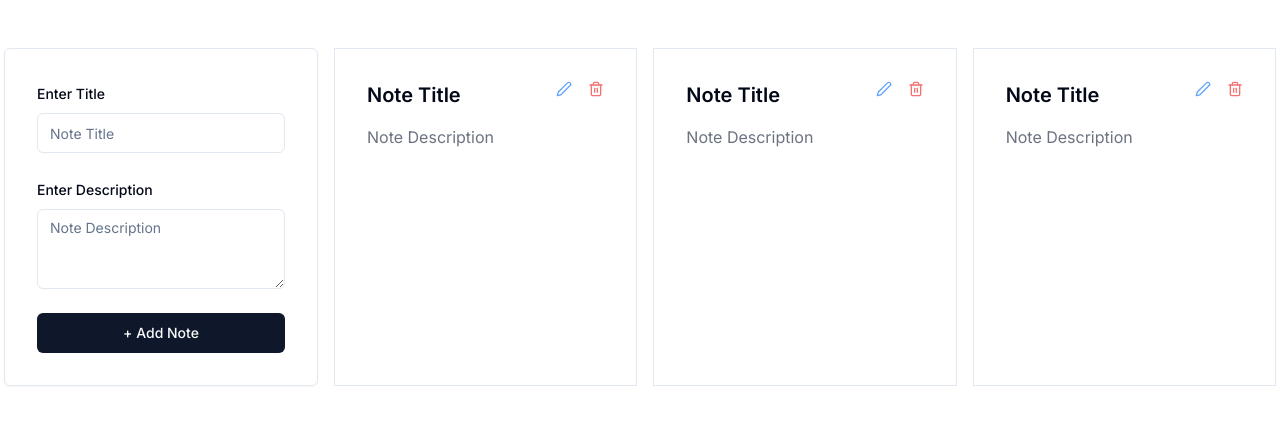
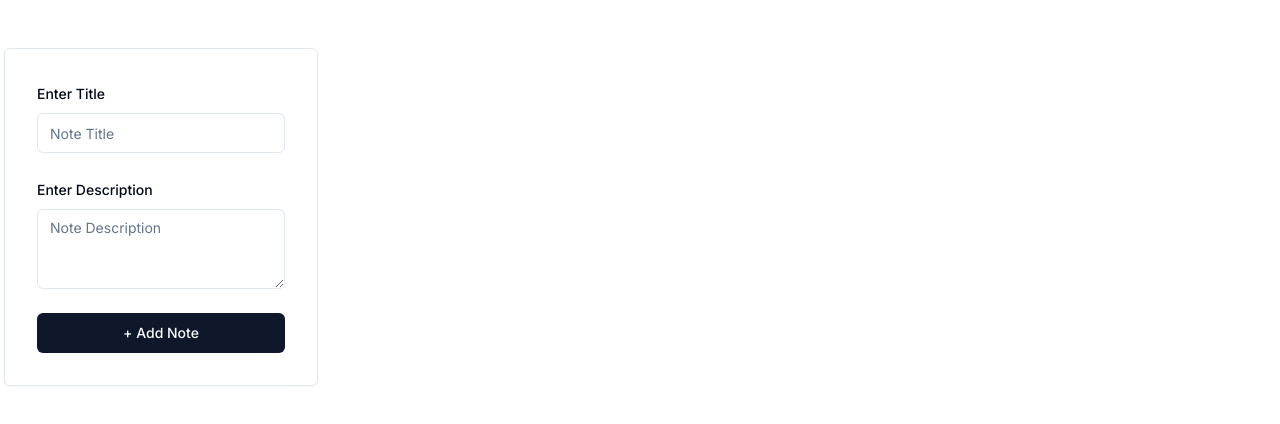
Before and after one commit to Lithara/note-app-crud-frontend, a Next.js app: page / in a window 1280 px wide. Shown: the top 424 px of the page. Built offline with nearby package versions, Linux system fonts and the light colour scheme.

Commit message:
refactor: View note

```diff
--- a/app/page.tsx
+++ b/app/page.tsx
@@ -1,44 +1,33 @@
 "use client";
 
 import Container from "@/components/common/Container";
-import { AddNotesForm } from "@/components/forms/AddNotesForm";
+import AddNotesForm from "@/components/forms/AddNotesForm";
 import ViewNoteCard from "@/components/ViewNoteCard";
 import React, { useState } from "react";
 
 export default function Home() {
-  const [notes, setNotes] = useState([
-    {
-      id: 1,
-      title: "Note Title 1",
-      description: "Note Description 1",
-    },
-    {
-      id: 2,
-      title: "Note Title 2",
-      description: "Note Description 2",
-    },
-    {
-      id: 3,
-      title: "Note Title 3",
-      description: "Note Description 3",
-    },
-    {
-      id: 4,
-      title: "Note Title 4",
-      description: "Note Description 4",
-    }
-  ]);
+  const [notes, setNotes] = useState<any[]>([]);
+
+  const addNote = (note: any) => {
+    setNotes([...notes, { id: notes.length + 1, ...note }]);
+  };
+
   return (
     <Container>
       <div className="w-full">
         <div className="my-12 flex flex-col lg:flex-row gap-4">
-          <div className="w-full md:w-1/4 ">
-          <AddNotesForm />
+          <div className="w-full md:w-1/4">
+            <AddNotesForm addNote={addNote} />
           </div>
-          <div className="grid grid-cols-1 md:grid-cols-2 lg:grid-cols-3 gap-4 w-full md:w-3/4">
-            <ViewNoteCard />
-            <ViewNoteCard />
-            <ViewNoteCard />
+          <div className="w-full md:w-3/4 grid grid-cols-1 md:grid-cols-2 lg:grid-cols-3 gap-4">
+            {notes.map((note) => (
+              <div key={note.id} className="w-full">
+                <ViewNoteCard
+                  title={note.title}
+                  description={note.description}
+                />
+              </div>
+            ))}
           </div>
         </div>
       </div>
--- a/components/ViewNoteCard.tsx
+++ b/components/ViewNoteCard.tsx
@@ -1,12 +1,16 @@
-import { Edit2Icon, Trash2Icon} from "lucide-react";
+import { Edit2Icon, Trash2Icon } from "lucide-react";
 import React from "react";
 
-const ViewNoteCard = () => {
+interface ViewNoteCardProps {
+  title: string;
+  description: string;
+}
+const ViewNoteCard = ({ title, description }: ViewNoteCardProps) => {
   return (
     <div className="border p-8 w-full flex justify-between">
       <div className=" flex flex-col gap-4">
-        <h1 className="text-xl font-semibold">Note Title</h1>
-        <p className="text-gray-500">Note Description</p>
+        <h1 className="text-xl font-semibold">{title}</h1>
+        <p className="text-gray-500">{description}</p>
       </div>
       <div className="flex gap-4">
         <Edit2Icon className="w-4 h-4 text-blue-400 cursor-pointer" />
--- a/components/forms/AddNotesForm.tsx
+++ b/components/forms/AddNotesForm.tsx
@@ -1,9 +1,6 @@
-"use client";
-
 import { zodResolver } from "@hookform/resolvers/zod";
 import { useForm } from "react-hook-form";
 import { z } from "zod";
-
 import { Button } from "@/components/ui/button";
 import {
   Form,
@@ -14,7 +11,6 @@ import {
   FormMessage,
 } from "@/components/ui/form";
 import { Input } from "@/components/ui/input";
-import { toast } from "@/components/ui/use-toast";
 import { Textarea } from "../ui/textarea";
 
 const FormSchema = z.object({
@@ -22,9 +18,7 @@ const FormSchema = z.object({
   description: z.string().min(1).max(1500),
 });
 
-const handleSubmit = () => {};
-
-export function AddNotesForm() {
+function AddNotesForm({ addNote }: any) {
   const form = useForm<z.infer<typeof FormSchema>>({
     resolver: zodResolver(FormSchema),
     defaultValues: {
@@ -33,22 +27,19 @@ export function AddNotesForm() {
     },
   });
 
-  function onSubmit(data: z.infer<typeof FormSchema>) {
-    toast({
-      title: "You submitted the following values:",
-      description: (
-        <pre className="mt-2 w-[340px] rounded-md bg-slate-950 p-4">
-          <code className="text-white">{JSON.stringify(data, null, 2)}</code>
-        </pre>
-      ),
+  const handleSubmit = (data: z.infer<typeof FormSchema>) => {
+    addNote({
+      title: data.title,
+      description: data.description,
     });
-  }
+    form.reset();
+  };
 
   return (
     <div className="border p-8 rounded-md w-full shadow-sm">
       <Form {...form}>
         <form
-          onSubmit={form.handleSubmit(onSubmit)}
+          onSubmit={form.handleSubmit(handleSubmit)}
           className="w-full space-y-6"
         >
           <FormField
@@ -77,7 +68,7 @@ export function AddNotesForm() {
               </FormItem>
             )}
           />
-          <Button type="submit" className="w-full" onClick={handleSubmit}>
+          <Button type="submit" className="w-full">
             + Add Note
           </Button>
         </form>
@@ -85,3 +76,5 @@ export function AddNotesForm() {
     </div>
   );
 }
+
+export default AddNotesForm;
```
